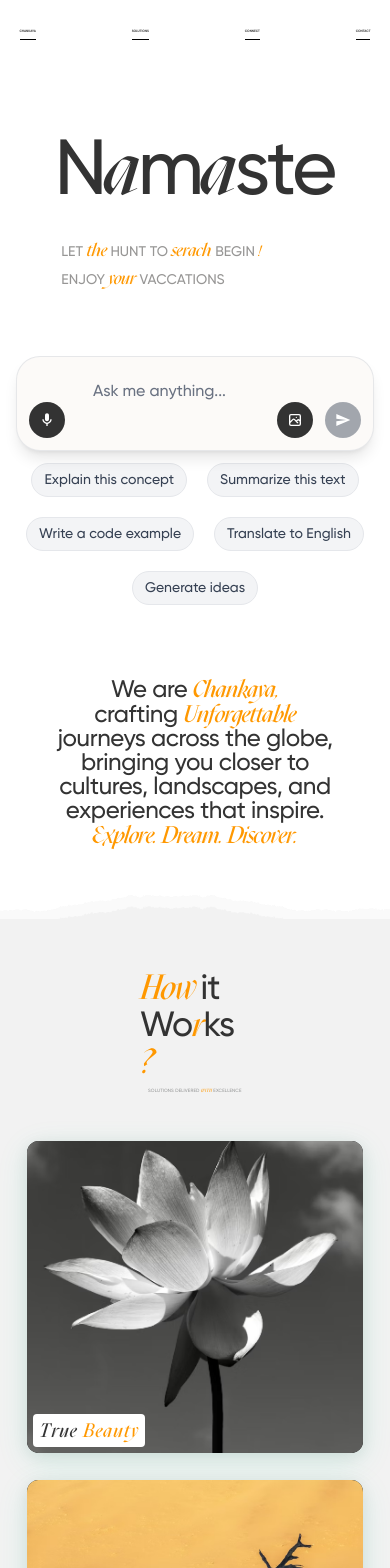
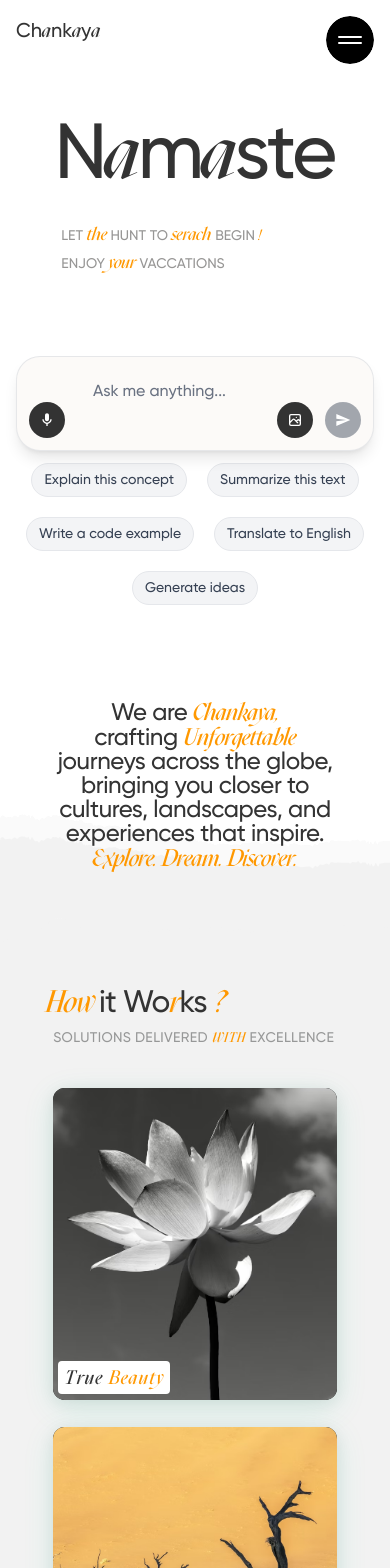
Before and after one commit to Shansh0324/Chankaya, a Next.js app: page / in a window 390 px wide. Shown: the top 1568 px of the page. Built offline with nearby package versions, Linux system fonts and the light colour scheme.

Commit message:
git fixed bugs

```diff
--- a/src/Animations/ImageTextSection/ImageTextSection.tsx
+++ b/src/Animations/ImageTextSection/ImageTextSection.tsx
@@ -13,7 +13,7 @@ const highlightKeywords = (text: string) => {
 
     return shouldHighlight ? (
       <span key={wordIndex}>
-        <i className="font-mazius text-[#ff9800] text-[4vw] sm:text-[3vw] lg:text-[1.4vw]">{word}</i>
+        <i className="font-mazius text-[#ff9800] text-[4.5vw] sm:text-[3.5vw] lg:text-[1.4vw]">{word}</i>
         {wordIndex < text.split(' ').length - 1 ? ' ' : ''}
       </span>
     ) : (
@@ -68,7 +68,7 @@ export default function ImageTextSection({
 
       {/* Text Section */}
       <div className={`w-full lg:w-auto h-full flex-1 flex items-center justify-center ${imagePosition === "left" ? "lg:order-2" : "lg:order-1"} order-2`}>
-        <div className={`text-[4vw] sm:text-[3vw] lg:text-[1.2vw] text-[#333333] tracking-tight leading-relaxed text-left ${textClassName}`}>
+        <div className={`text-[4.5vw] sm:text-[3.5vw] lg:text-[1.2vw] text-[#333333] tracking-tight leading-relaxed text-left ${textClassName}`}>
           {textArray.map((paragraph, index) => (
             <p key={index} className={index > 0 ? "pt-2 sm:pt-3 lg:pt-4" : ""}>
               {typeof paragraph === 'string' ? highlightKeywords(paragraph) : paragraph}
@@ -122,7 +122,7 @@ export function AdvancedImageTextSection({
 
       {/* Text Section */}
       <div className={`w-full lg:w-auto h-full flex-1 flex items-center justify-center ${imagePosition === "left" ? "lg:order-2" : "lg:order-1"} order-2 ${textContainerClassName}`}>
-        <div className={`text-[4vw] sm:text-[3vw] lg:text-[1.2vw] text-[#333333] tracking-tight leading-relaxed text-left ${textClassName}`}>
+        <div className={`text-[4.5vw] sm:text-[3.5vw] lg:text-[1.2vw] text-[#333333] tracking-tight leading-relaxed text-left ${textClassName}`}>
           {textArray.map((paragraph, index) => (
             <p key={index} className={index > 0 ? "pt-2 sm:pt-3 lg:pt-4" : ""}>
               {typeof paragraph === 'string' ? highlightKeywords(paragraph) : paragraph}
@@ -177,7 +177,7 @@ export function ResponsiveImageTextSection({
 
       {/* Text Section */}
       <div className={`h-full flex-1 flex items-center justify-center ${imagePosition === "left" ? "md:order-2" : "md:order-1"} ${textMobileOrder}`}>
-        <div className={`text-[3.5vw] md:text-[1.2vw] text-[#333333] tracking-tight px-4 md:px-0 text-left ${textClassName}`}>
+        <div className={`text-[4vw] md:text-[1.2vw] text-[#333333] tracking-tight px-4 md:px-0 text-left ${textClassName}`}>
           {textArray.map((paragraph, index) => (
             <p key={index} className={index > 0 ? "pt-4" : ""}>
               {typeof paragraph === 'string' ? highlightKeywords(paragraph) : paragraph}
--- a/src/components/About.tsx
+++ b/src/components/About.tsx
@@ -6,56 +6,22 @@ const About = () => {
   return (
     <>
       <style jsx>{`
-        #work::before {
+        #work::after {
           content: "";
           position: absolute;
           width: 100%;
+          height: 150px;
+          bottom: -44px;
+          left: 0;
           background-image: url(/assets/rip.f6d7c4dd.svg);
           background-size: cover;
-          transform: rotate(-180deg);
-          z-index: -1;
-        }
-
-        /* Mobile (default) */
-        #work::before {
-          bottom: -20vw; /* deeper offset for small screens */
-          height: 80px; /* smaller height */
-        }
-
-        /* Small tablets */
-        @media (min-width: 640px) {
-          #work::before {
-            bottom: -15vw;
-            height: 100px;
-          }
-        }
-
-        /* Tablets / Medium devices */
-        @media (min-width: 768px) {
-          #work::before {
-            bottom: -12vw;
-            height: 120px;
-          }
-        }
-
-        /* Desktops / Large devices */
-        @media (min-width: 1024px) {
-          #work::before {
-            bottom: -10vw;
-            height: 150px;
-          }
-        }
-
-        /* Extra large screens */
-        @media (min-width: 1280px) {
-          #work::before {
-            bottom: -12vw;
-            height: 180px;
-          }
+          background-repeat: no-repeat;
+          transform: rotate(180deg);
+          z-index: 2;
         }
       `}</style>
 
-      <div className="container lg:mt-90 text-[#333333] tracking-tight relative">
+      <div className="relative bg-white text-[#333333] tracking-tight pt-[6vw] sm:pt-10 md:pt-[5vw] lg:pt-72 xl:pt-80 2xl:pt-88">
         <div
           id="imagery"
           className="max-w-[80%] mx-auto flex flex-col lg:flex-row gap-[6vw] items-center lg:items-start"
@@ -63,15 +29,13 @@ const About = () => {
           {/* Left Text */}
           <div
             id="imglef"
-            className="text-center lg:text-left w-full lg:w-auto mt-6 sm:mt-10 lg:mt-0 py-12 lg:py-20"
+            className="text-center lg:text-left w-full lg:w-auto mt-6 sm:mt-10 lg:mt-0 py-12 lg:py-20 z-5"
           >
             <h1 className="text-2xl sm:text-3xl md:text-4xl lg:text-4xl leading-none max-w-[90%] mx-auto lg:mx-0">
               We are <i className="font-mazius text-[#ff9800]">Chankaya,</i>{" "}
               <br />
               crafting{" "}
-              <span className="font-mazius text-[#ff9800]">
-                Unforgettable
-              </span>{" "}
+              <span className="font-mazius text-[#ff9800]">Unforgettable</span>{" "}
               <br />
               journeys across the globe, <br />
               bringing you closer to <br />
@@ -83,7 +47,7 @@ const About = () => {
             </h1>
           </div>
 
-          {/* Right Images (hidden until lg) */}
+          {/* Right Images */}
           <div
             id="imgrig"
             className="relative hidden lg:flex items-center justify-center w-[60%] h-[300px] mx-auto z-10"
@@ -108,7 +72,8 @@ const About = () => {
           </div>
         </div>
 
-        <div id="work"></div>
+        {/* Rip divider */}
+        <div id="work" className="relative"></div>
       </div>
     </>
   );
--- a/src/components/Gallery.tsx
+++ b/src/components/Gallery.tsx
@@ -21,22 +21,27 @@ const Gallery = () => {
 
   return (
     <>
-      <section className="relative pt-[6vw]">
-        <div className="container bg-[#F2F2F2] min-h-screen py-[3vw] relative">
-          {/* 🔹 Top Left Text Section (unchanged) */}
-          <div className="text-top-left px-35 leading-none py-[10vw] ">
-            <div className="flex items-center justify-start gap-8 leading-none text-[9vw] tracking-tight text-[#333333]">
+      <section
+        id="gallery"
+        className="relative pt-[6vw] bg-[#F2F2F2] overflow-visible"
+      >
+        <div className="container min-h-screen py-[3vw] relative max-w-[85%] mx-auto">
+          {/* Top Left Text */}
+          <div className="text-left px-4 sm:px-6 md:px-8 lg:px-12 xl:px-16 leading-none py-8 sm:py-12 md:py-16 lg:py-[10vw]">
+            <div className="flex items-start justify-start gap-2 sm:gap-4 md:gap-6 lg:gap-8 leading-none text-[8vw] sm:text-[7vw] md:text-[6vw] lg:text-[9vw]  tracking-tight text-[#333333] whitespace-nowrap">
               <h1>
                 <i className="font-mazius text-[#ff9800]">How </i> it Wo
-                <i className="font-mazius text-[#ff9800]">r</i>ks <span className="font-mazius text-[#ff9800]">?</span>
+                <i className="font-mazius text-[#ff9800]">r</i>ks{" "}
+                <span className="font-mazius text-[#ff9800]">?</span>
               </h1>
             </div>
-            <p className="text-[1.2vw] text-[#979898] uppercase tracking-wide p-2">
-              solutions delivered <i className="font-mazius text-[#ff9800]">with</i> excellence
+            <p className="text-sm sm:text-base md:text-lg lg:text-xl xl:text-[1.2vw] text-[#979898] uppercase tracking-wide p-2">
+              solutions delivered{" "}
+              <i className="font-mazius text-[#ff9800]">with</i> excellence
             </p>
           </div>
 
-          {/* 🔹 Bento Grid Section */}
+          {/* Bento Grid */}
           <div className="bento-grid">
             {bentoCardsData.map((card) => (
               <BentoCard
@@ -53,7 +58,7 @@ const Gallery = () => {
             ))}
           </div>
 
-          {/* 🔹 Call to Action Button */}
+          {/* Call to Action Button */}
           <div className="flex justify-center mt-[4vw] pb-[2vw]">
             <WrapButton href="#" className="mt-8 text-gilroy ">
               <Globe className="animate-spin" />
@@ -65,7 +70,7 @@ const Gallery = () => {
         </div>
       </section>
 
-      {/* 🔹 Reusable Popup Modal */}
+      {/* Popup */}
       {activePopup && bentoPopupData[activePopup] && (
         <BentoPopup
           isOpen={true}
--- a/src/components/Hero.tsx
+++ b/src/components/Hero.tsx
@@ -21,7 +21,7 @@ const Hero = () => {
   }, []);
 
   return (
-    <section className="py-16 lg:py-20">
+    <section className="pt-28 pb-20 sm:pt-32 sm:pb-24 md:pt-36 md:pb-28 lg:pt-20 lg:pb-20">
       <div className="container leading-none">
         <div className="row ">
           <div className="flex flex-col md:flex-row text-center items-center text-[#333333] gap-4 md:gap-12 max-w-[85%] mx-auto">
--- a/src/components/Navbar.tsx
+++ b/src/components/Navbar.tsx
@@ -1,17 +1,116 @@
 "use client";
-import React from "react";
+import React, { useEffect, useRef, useState } from "react";
+import { useGSAP } from "@gsap/react";
+import gsap from "gsap";
 import NavbarAnimation from "@/Animations/NavbarAnimation";
 
 const Navbar = () => {
+  const navRef = useRef<HTMLElement>(null);
+  const linksRef = useRef<(HTMLDivElement | null)[]>([]);
+  const topLineRef = useRef<HTMLSpanElement>(null);
+  const bottomLineRef = useRef<HTMLSpanElement>(null);
+  const tl = useRef<gsap.core.Timeline | null>(null);
+  const iconTl = useRef<gsap.core.Timeline | null>(null);
+  const [isOpen, setIsOpen] = useState<boolean>(false);
+  const [showBurger, setShowBurger] = useState<boolean>(true);
+  const [isInitialized, setIsInitialized] = useState<boolean>(false);
+
+  useGSAP(() => {
+    if (!navRef.current) return;
+
+    // Set initial state immediately to prevent flash
+    gsap.set(navRef.current, {
+      xPercent: 100,
+      visibility: 'visible'
+    });
+    gsap.set(linksRef.current, {
+      autoAlpha: 0,
+      x: -20,
+    });
+
+    // Create timelines but keep them paused
+    tl.current = gsap
+      .timeline({ paused: true })
+      .to(navRef.current, {
+        xPercent: 0,
+        duration: 1,
+        ease: "power3.out",
+      })
+      .to(
+        linksRef.current,
+        {
+          autoAlpha: 1,
+          x: 0,
+          stagger: 0.1,
+          duration: 0.5,
+          ease: "power2.out",
+        },
+        "<"
+      );
+
+    iconTl.current = gsap
+      .timeline({ paused: true })
+      .to(topLineRef.current, {
+        rotate: 45,
+        y: 3.3,
+        duration: 0.3,
+        ease: "power2.inOut",
+      })
+      .to(
+        bottomLineRef.current,
+        {
+          rotate: -45,
+          y: -3.3,
+          duration: 0.3,
+          ease: "power2.inOut",
+        },
+        "<"
+      );
+
+    // Mark as initialized
+    setIsInitialized(true);
+  }, []);
+
+  useEffect(() => {
+    let lastScrollY = window.scrollY;
+
+    const handleScroll = (): void => {
+      const currentScrollY = window.scrollY;
+      setShowBurger(currentScrollY <= lastScrollY || currentScrollY < 10);
+      lastScrollY = currentScrollY;
+    };
+
+    window.addEventListener("scroll", handleScroll, {
+      passive: true,
+    });
+
+    return () => window.removeEventListener("scroll", handleScroll);
+  }, []);
+
+  const toggleMenu = (): void => {
+    // Only allow toggling after initialization
+    if (!isInitialized) return;
+
+    if (isOpen) {
+      tl.current?.reverse();
+      iconTl.current?.reverse();
+    } else {
+      tl.current?.play();
+      iconTl.current?.play();
+    }
+    setIsOpen(!isOpen);
+  };
+
+  const sections = ["Solutions", "Connect", "Contact"];
+
   return (
-    <section>
+    <>
+      {/* Desktop Navigation */}
+      <section className="hidden lg:block">
         <div className="container">
           <nav className="py-6 lg:py-8 relative">
-          <div className="flex justify-between items-center max-w-[90%] mx-auto text-[0.8vw] font-semibold text-[#333333] text-transform uppercase tracking-wide leading-4">
-            <a
-              href="#"
-              className="relative group"
-            >
+            <div className="flex justify-between items-center max-w-[90%] mx-auto text-[0.8vw] font-semibold text-[#333333] uppercase tracking-wide leading-4">
+              <a href="#" className="relative group">
                 Chankaya
                 <NavbarAnimation />
               </a>
@@ -31,6 +130,64 @@ const Navbar = () => {
           </nav>
         </div>
       </section>
+
+      {/* Mobile/Tablet Navigation */}
+      <div className="lg:hidden">
+        {/* Logo - Fixed positioning */}
+        <div className="fixed z-40 top-4 left-4 md:left-6">
+          <a href="#" className="cursor-pointer">
+            <h1 className="text-xl md:text-2xl text-[#333333]">
+              Ch<i className="font-mazius ">a</i>nk<i className="font-mazius ">a</i>y<i className="font-mazius">a</i>
+            </h1>
+          </a>
+        </div>
+
+        {/* Mobile Menu */}
+        <nav
+          ref={navRef}
+          className="fixed z-50 flex flex-col justify-center w-full h-full px-6 uppercase bg-black text-white/80 py-20 gap-y-8"
+          style={{ visibility: 'hidden' }}
+        >
+          <div className="flex flex-col text-4xl gap-y-4 md:text-5xl lg:text-6xl font-gilroy">
+            {sections.map((section: string, index: number) => (
+              <div
+                key={index}
+                ref={(el: HTMLDivElement | null) => {
+                  linksRef.current[index] = el;
+                }}
+              >
+                <a
+                  className="transition-all duration-300 cursor-pointer hover:text-white"
+                  href="#"
+                >
+                  {section}
+                </a>
+              </div>
+            ))}
+          </div>
+        </nav>
+
+        {/* Hamburger Button */}
+        <div
+          className="fixed z-50 flex flex-col items-center justify-center gap-1 transition-all duration-300 bg-black rounded-full cursor-pointer w-12 h-12 md:w-16 md:h-16 top-4 right-4 md:right-6"
+          onClick={toggleMenu}
+          style={{
+            clipPath: showBurger
+              ? "circle(50% at 50% 50%)"
+              : "circle(0% at 50% 50%)",
+          }}
+        >
+          <span
+            ref={topLineRef}
+            className="block w-6 h-0.5 bg-white rounded-full origin-center md:w-8"
+          />
+          <span
+            ref={bottomLineRef}
+            className="block w-6 h-0.5 bg-white rounded-full origin-center md:w-8"
+          />
+        </div>
+      </div>
+    </>
   );
 };
 
```
Lines whose indentation alone changed are shown as unchanged.
